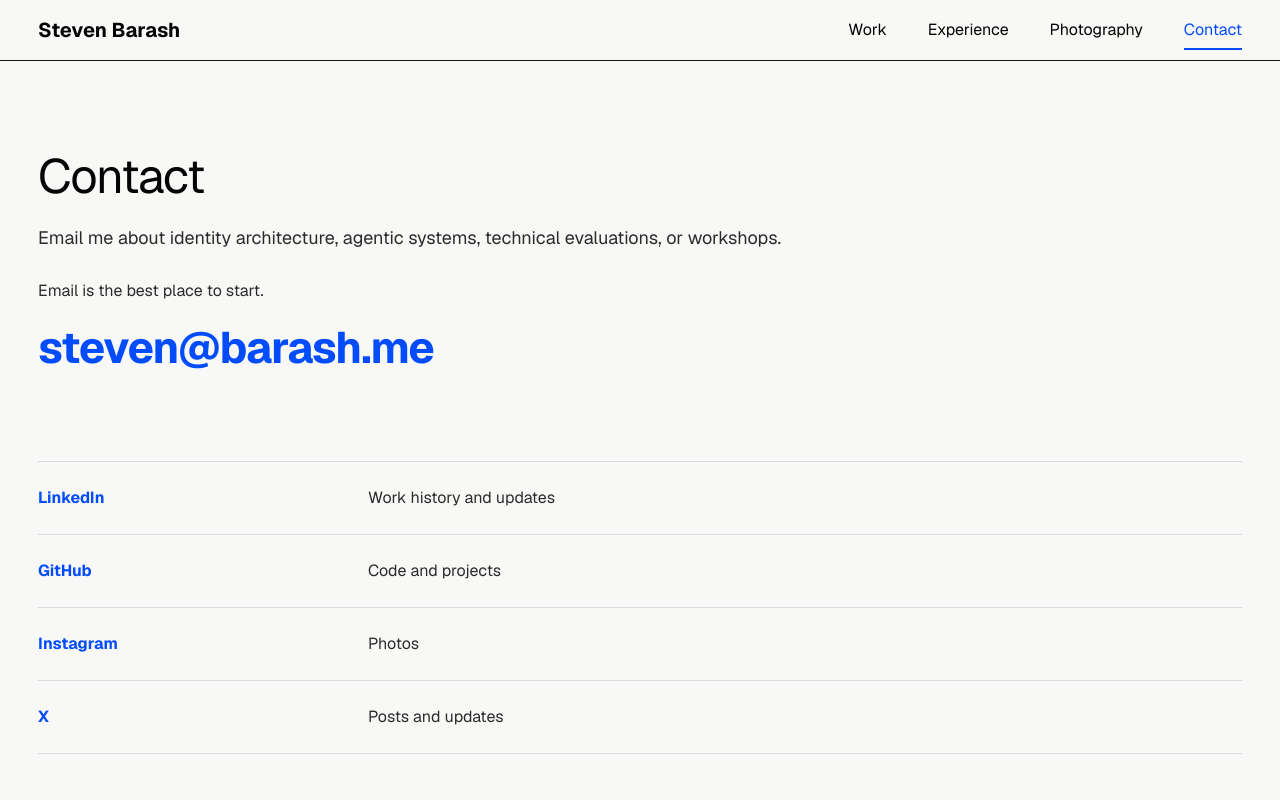
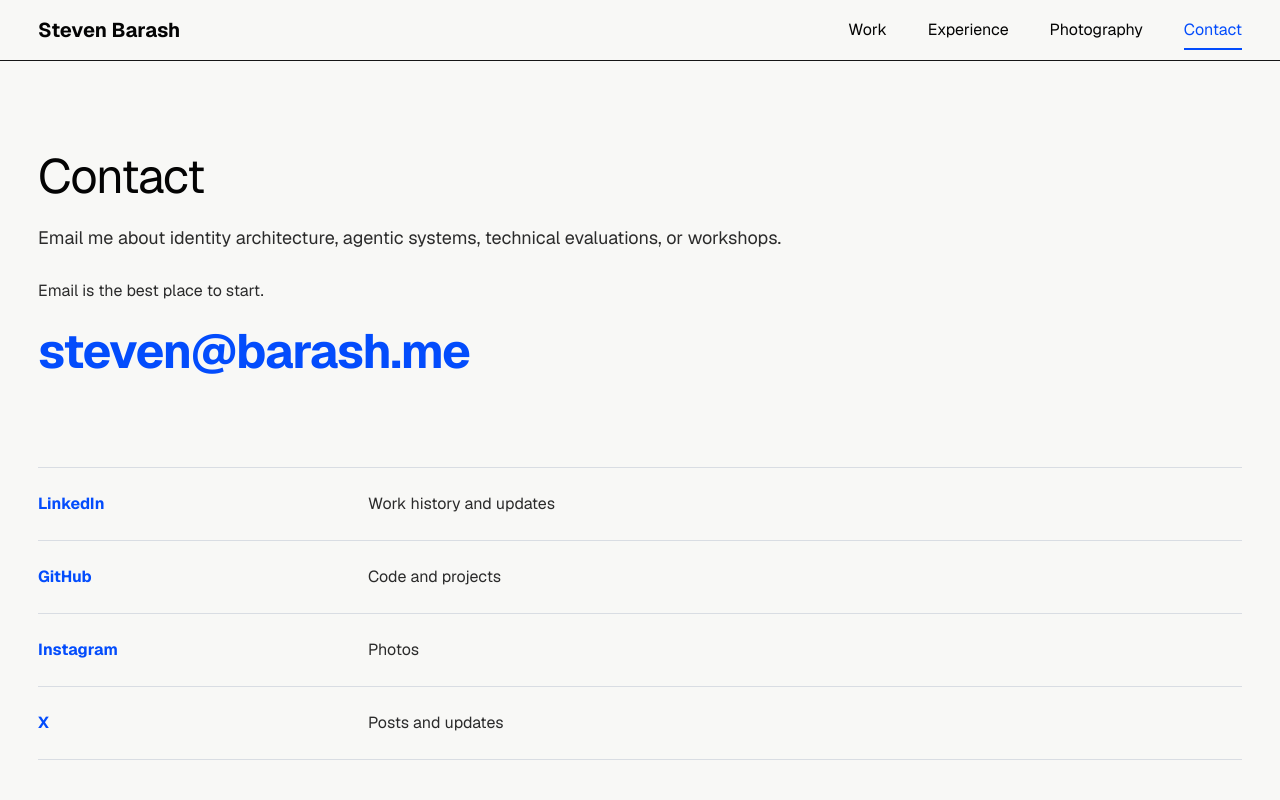
Before and after one commit to stevenbarash/steven-personal-site, a Next.js app: page /contact in a window 1280 px wide. Shown: the top 800 px of the page. Built offline with nearby package versions, Linux system fonts and the light colour scheme.

Commit message:
fix: align contact emphasis with type system

```diff
--- a/src/app/globals.css
+++ b/src/app/globals.css
@@ -3414,7 +3414,7 @@ figure[data-variant="preview"].bike-cli-specimen code {
   min-height: 58px;
   align-items: center;
   margin-top: 12px;
-  font-size: clamp(28px, 4vw, 44px);
+  font-size: clamp(36px, 5vw, 48px);
   font-weight: 650;
   letter-spacing: -0.025em;
 }
```
